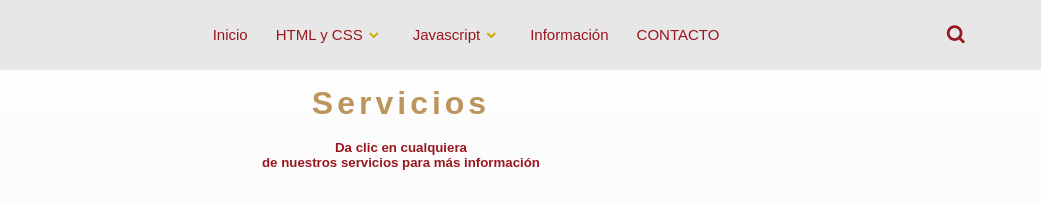
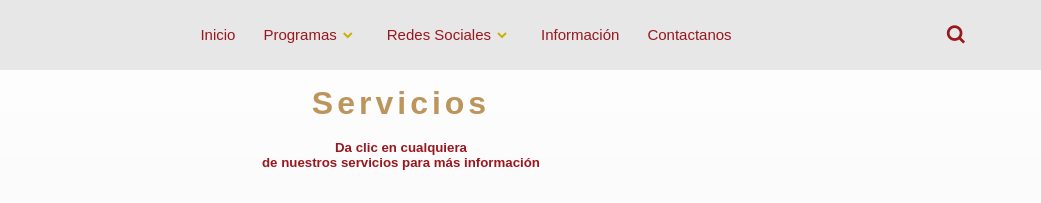
Before and after one commit to DeathpainM/midifmovil, a website: page index.html in a window 1280 px wide. Shown: the top 203 px of the page, 239-1280 px from the left. Drawn offline with nearby package versions, Linux system fonts and the light colour scheme.

Commit message:
cambio rapido
Se cambia menu del navbar

```diff
--- a/index.html
+++ b/index.html
@@ -30,7 +30,7 @@
           <li><a class="nav-link" href="#inicio">Inicio</a></li>
 
           <li>
-            <a href="#HTMLyCSS">HTML y CSS</a>
+            <a href="#HTMLyCSS">Programas</a>
             <i class='bx bxs-chevron-down htmlcss-arrow arrow  '></i>
             <ul class="htmlCss-sub-menu sub-menu">
               <li><a href="#">Ejemplo1</a></li>
@@ -50,7 +50,7 @@
           </li>
 
           <li>
-            <a href="#java">Javascript</a>
+            <a href="#java">Redes Sociales</a>
             <i class='bx bxs-chevron-down js-arrow arrow '></i>
             <ul class="js-sub-menu sub-menu">
               <li><a href="#">Lista1</a></li>
@@ -61,7 +61,7 @@
           </li>
 
           <li><a href="#info">Información</a></li>
-          <li><a href="#contacto">CONTACTO</a></li>
+          <li><a href="#contacto">Contactanos</a></li>
         </ul>
       </div>
 
```
